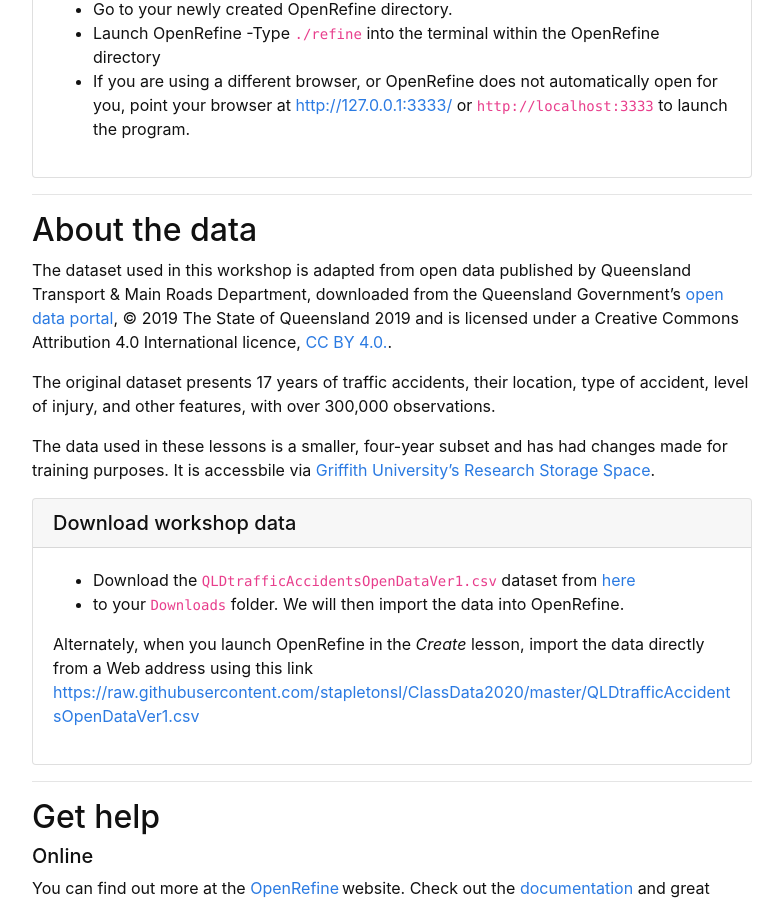
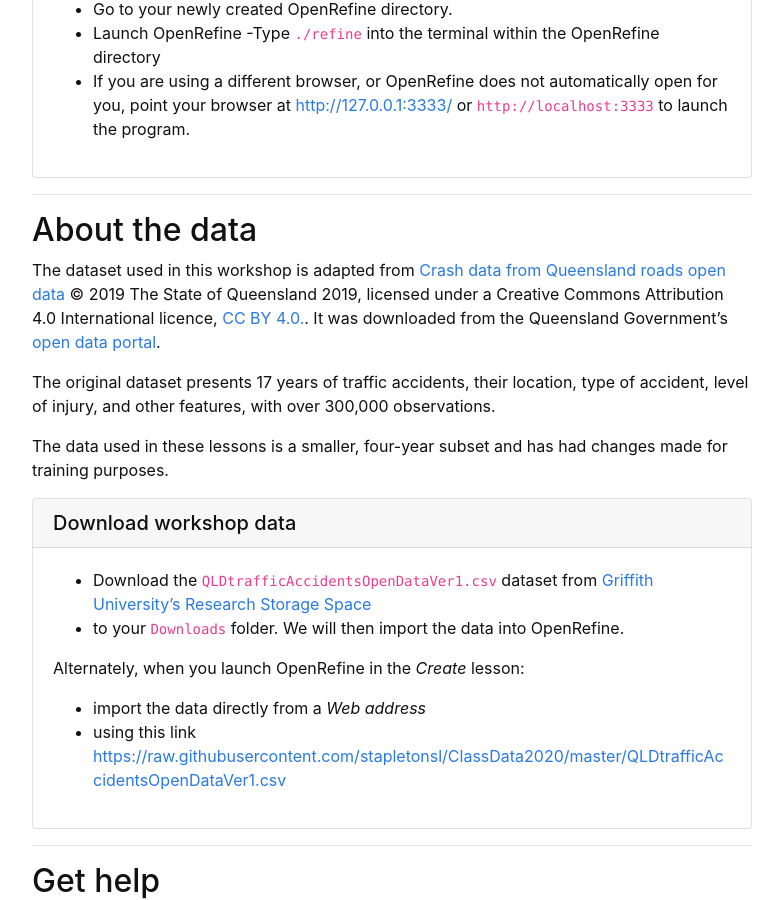
Before and after one commit to GULibrarySandbox/intro-data-wrangle, a Jekyll site: the page built from content/0-setup.md, in a window 1280 px wide and 900 px high, scrolled down 1724 px. Shown: the whole window, without its empty margins (248-1031 px from the left). Built offline with Jekyll 4.4.1, drawn with Linux system fonts in a browser that asks for light colours.

Commit message:
Update 0-setup.md

```diff
--- a/content/0-setup.md
+++ b/content/0-setup.md
@@ -57,17 +57,20 @@ You may also need to install Java for Windows
 
 ## About the data
 
-The dataset used in this workshop is adapted from open data published by Queensland Transport & Main Roads Department, downloaded from the Queensland Government’s [open data portal](https://www.data.qld.gov.au/), © 2019 The State of Queensland 2019 and is licensed under a Creative Commons Attribution 4.0 International licence, [CC BY 4.0.](https://creativecommons.org/licenses/by/4.0/).
+The dataset used in this workshop is adapted from [Crash data from Queensland roads open data](https://www.data.qld.gov.au/dataset/crash-data-from-queensland-roads) © 2019 The State of Queensland 2019, licensed under a Creative Commons Attribution 4.0 International licence, [CC BY 4.0.](https://creativecommons.org/licenses/by/4.0/).  It was downloaded from the Queensland Government’s [open data portal](https://www.data.qld.gov.au/).
 
 The original dataset presents 17 years of traffic accidents, their location, type of accident, level of injury, and other features, with over 300,000 observations.
 
-The data used in these lessons is a smaller, four-year subset and has had changes made for training purposes. It is accessbile via [Griffith University’s Research Storage Space](https://research-storage.griffith.edu.au/).
+The  data used in these lessons is a smaller, four-year subset and has had changes made for training purposes.
 
 {% capture text %}
-- Download the `QLDtrafficAccidentsOpenDataVer1.csv` dataset from [here](https://research-storage.griffith.edu.au/owncloud/index.php/s/NphyCS2OvSIZe8E)
+- Download the `QLDtrafficAccidentsOpenDataVer1.csv` dataset from [Griffith University’s Research Storage Space](https://research-storage.griffith.edu.au/owncloud/index.php/s/NphyCS2OvSIZe8E)
 - to your `Downloads` folder. We will then import the data into OpenRefine.
 
-Alternately, when you launch OpenRefine in the *Create* lesson, import the data directly from a Web address using this link [https://raw.githubusercontent.com/stapletonsl/ClassData2020/master/QLDtrafficAccidentsOpenDataVer1.csv](https://raw.githubusercontent.com/stapletonsl/ClassData2020/master/QLDtrafficAccidentsOpenDataVer1.csv){% endcapture %}
+Alternately, when you launch OpenRefine in the *Create* lesson:
+
+- import the data directly from a *Web address*
+- using this link [https://raw.githubusercontent.com/stapletonsl/ClassData2020/master/QLDtrafficAccidentsOpenDataVer1.csv](https://raw.githubusercontent.com/stapletonsl/ClassData2020/master/QLDtrafficAccidentsOpenDataVer1.csv){% endcapture %}
 {% include card.md header="Download workshop data" text=text %}
 
 -----
```
